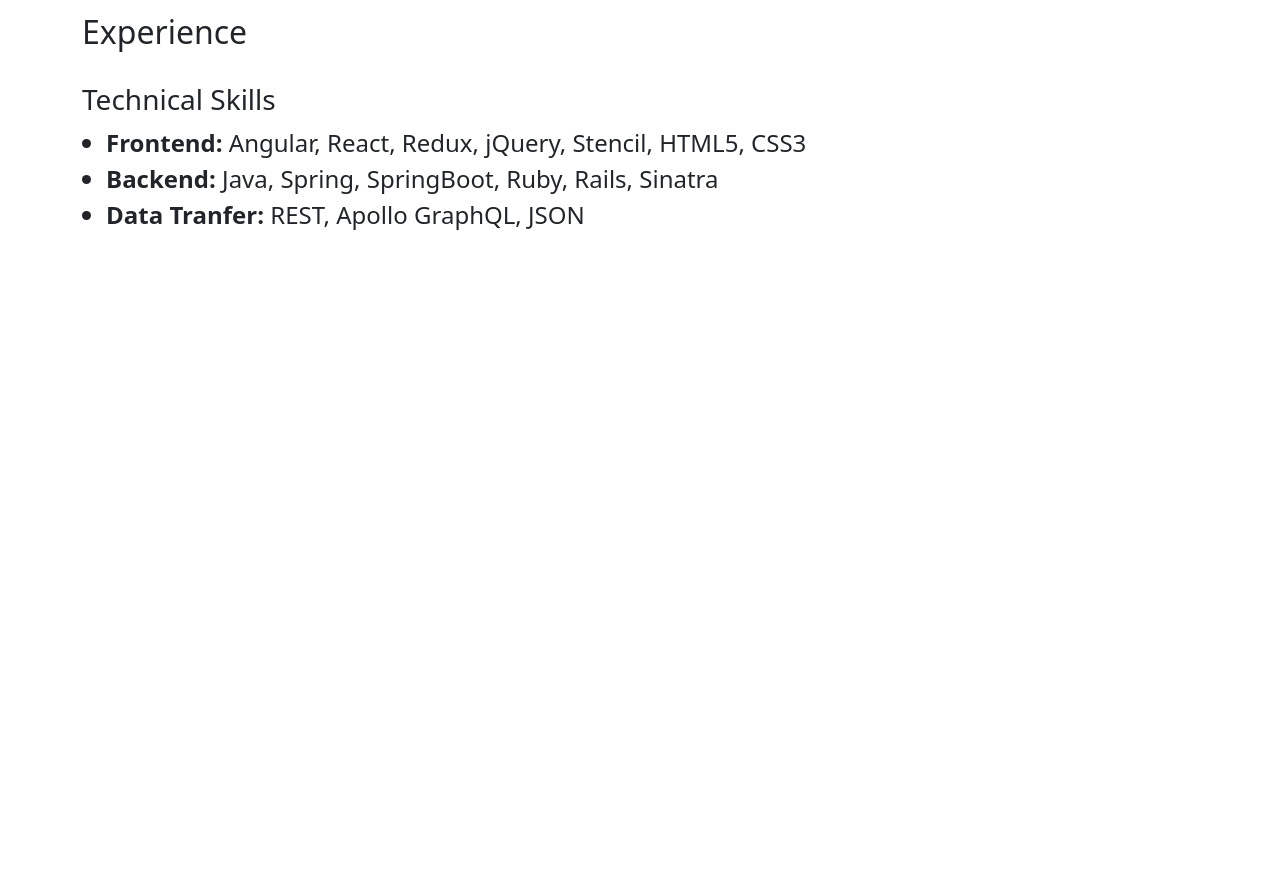
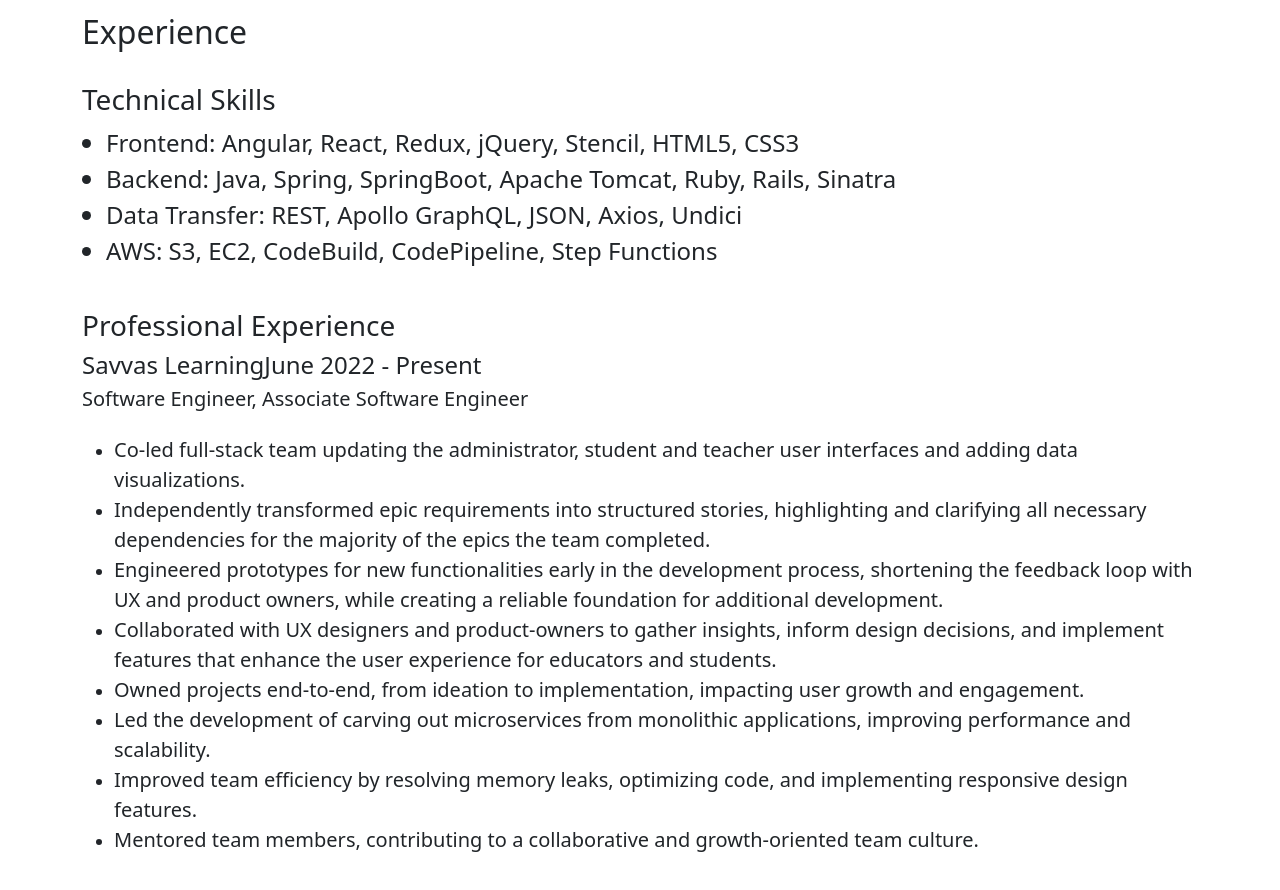
Before and after one commit to jsnidar/jeremiah-snidar-portfolio, a React (Create React App) app: page /experience in a window 1280 px wide. Shown: the part 380-1270 px from the top of the page. Before the commit the page ends 800 px from the top, so only its background shows below. Built offline with nearby package versions, Linux system fonts and the light colour scheme; a web font is replaced by a local one.

Commit message:
Update professional experience

```diff
--- a/src/experience/Experience.js
+++ b/src/experience/Experience.js
@@ -2,6 +2,43 @@
 import { Col, Row } from 'react-bootstrap'
 
 export class Experience extends Component {
+
+    jobs = [
+        {
+            company: 'Savvas Learning',
+            title: 'Software Engineer, Associate Software Engineer',
+            dates: 'June 2022 - Present',
+            accomplishments: [
+                'Co-led full-stack team updating the administrator, student and teacher user interfaces and adding data visualizations.',
+                'Independently transformed epic requirements into structured stories, highlighting and clarifying all necessary dependencies for the majority of the epics the team completed.',
+                'Engineered prototypes for new functionalities early in the development process, shortening the feedback loop with UX and product owners, while creating a reliable foundation for additional development.',
+                'Collaborated with UX designers and product-owners to gather insights, inform design decisions, and implement features that enhance the user experience for educators and students.',
+                'Owned projects end-to-end, from ideation to implementation, impacting user growth and engagement.',
+                'Led the development of carving out microservices from monolithic applications, improving performance and scalability.',
+                'Improved team efficiency by resolving memory leaks, optimizing code, and implementing responsive design features.',
+                'Mentored team members, contributing to a collaborative and growth-oriented team culture.'
+            ]
+        }
+    ];
+
+    skills = [
+        {
+            type: 'Frontend',
+            examples: ['Angular', 'React', 'Redux', 'jQuery', 'Stencil', 'HTML5', 'CSS3']
+        },
+        {
+            type: 'Backend',
+            examples: ['Java', 'Spring', 'SpringBoot', 'Apache Tomcat', 'Ruby', 'Rails', 'Sinatra']
+        },
+        {
+            type: 'Data Transfer',
+            examples: ['REST', 'Apollo GraphQL', 'JSON', 'Axios', 'Undici']
+        },
+        {
+            type: 'AWS',
+            examples: ['S3', 'EC2', 'CodeBuild', 'CodePipeline', 'Step Functions']
+        }
+    ]
 
     render() {
         return (
@@ -13,14 +50,34 @@
                     <h3>Technical Skills</h3>
                     <Col xs={12}>
                         <ul className="ps-4 fs-4">
-                            <li>
-                                <span className="fw-bolder">Frontend: </span>
-                                Angular, React, Redux, jQuery, Stencil, HTML5, CSS3</li>
-                            <li><span className="fw-bolder">Backend: </span> Java, Spring, SpringBoot, Ruby, Rails, Sinatra</li>
-                            <li><span className="fw-bolder">Data Tranfer: </span>REST, Apollo GraphQL, JSON</li>
+                            {this.skills.map((skill, index) => {
+                                return <li key={index}>
+                                    <span >{skill.type}: </span>
+                                    <span className="fw-lighter">{skill.examples.join(', ')}</span>
+                                </li>
+                            })}
                         </ul>
                     </Col>
-                    <Col></Col>
+                </Row>
+                <Row>
+                    <Col xs={12}>
+                        <h3>Professional Experience</h3>
+                        {this.jobs.map((job, index) => {
+                            return <section key={index} className='pb-4'>
+                                <h4 className="job-title">
+                                    <span>{job.company}</span>
+                                    <span className="fw-lighter fs-4">{job.dates}</span>
+                                </h4>
+                                <h5 className="pb-3">{job.title}</h5>
+                                <ul>
+                                    {job.accomplishments.map((accomplishment, index) =>
+                                        <li key={index}>
+                                        <span className="fs-5">{accomplishment}</span>
+                                        </li>)}
+                                </ul>
+                            </section>
+                        })}
+                    </Col>
                 </Row>
             </>
         );
```
